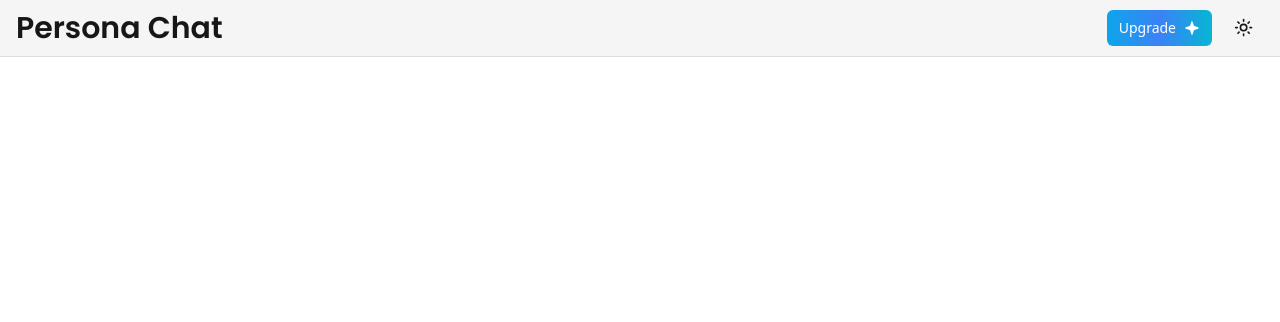
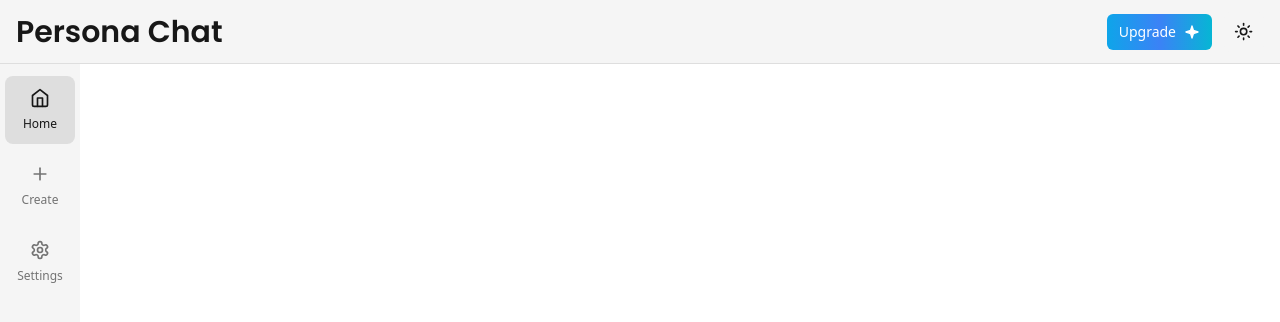
Before and after one commit to zarakk/persona-chat, a Next.js app: page / in a window 1280 px wide. Shown: the top 322 px of the page. Built offline with nearby package versions, Linux system fonts and the light colour scheme.

Commit message:
feat: add sidebar

```diff
--- a/app/(root)/layout.tsx
+++ b/app/(root)/layout.tsx
@@ -1,9 +1,13 @@
 import { Navbar } from "@/components/Navbar";
+import { Sidebar } from "@/components/Sidebar";
 
 const RootLayout = ({ children }: { children: React.ReactNode }) => {
   return (
     <div className="h-full">
       <Navbar />
+      <div className="hidden md:flex mt-16 w-20 flex-col fixed inset-y-0">
+        <Sidebar />
+      </div>
       <main className="md:pl-20 pt-16 h-full">{children}</main>
     </div>
   );
--- a/components/Navbar.tsx
+++ b/components/Navbar.tsx
@@ -15,7 +15,7 @@
   return (
     <div
       className="fixed w-full z-50 flex justify-between
-  items-center py-2 px-4 border-b border-primary/10 bg-secondary"
+  items-center py-2 px-4 border-b border-primary/10 bg-secondary h-16"
     >
       <div className="flex items-center">
         <Menu className="block md:hidden" />
--- /dev/null
+++ b/components/Sidebar.tsx
@@ -0,0 +1,59 @@
+"use client";
+
+import { cn } from "@/lib/utils";
+import { Home, Plus, Settings } from "lucide-react";
+import { usePathname } from "next/navigation";
+import { useRouter } from "next/navigation";
+export const Sidebar = () => {
+  const pathname = usePathname();
+  const router = useRouter();
+  const onNavigate = (url: string, pro: boolean) => {
+    return router.push(url);
+  };
+  const routes = [
+    {
+      icon: Home,
+      href: "/",
+      label: "Home",
+      pro: false,
+    },
+    {
+      icon: Plus,
+      href: "/companion/new",
+      label: "Create",
+      pro: true,
+    },
+    {
+      icon: Settings,
+      href: "/settings",
+      label: "Settings",
+      pro: false,
+    },
+  ];
+  return (
+    <div
+      className="space-y-4 flex flex-col h-full text-primary
+  bg-secondary"
+    >
+      <div className="p-3 flex flex-1 justify-center ">
+        <div className="space-y-2">
+          {routes.map((route) => (
+            <div
+              onClick={() => onNavigate(route.href, route.pro)}
+              key={route.href}
+              className={cn(
+                "text-muted-foreground text-xs group flex p-3 w-full justify-start font-medium cursor-pointer hover:text-primary hover:bg-primary/10 rounded-lg transition",
+                pathname === route.href && "bg-primary/10 text-primary"
+              )}
+            >
+              <div className="flex flex-col gap-y-2 items-center flex-1">
+                <route.icon className="h-5 w-5" />
+                {route.label}
+              </div>
+            </div>
+          ))}
+        </div>
+      </div>
+    </div>
+  );
+};
```
